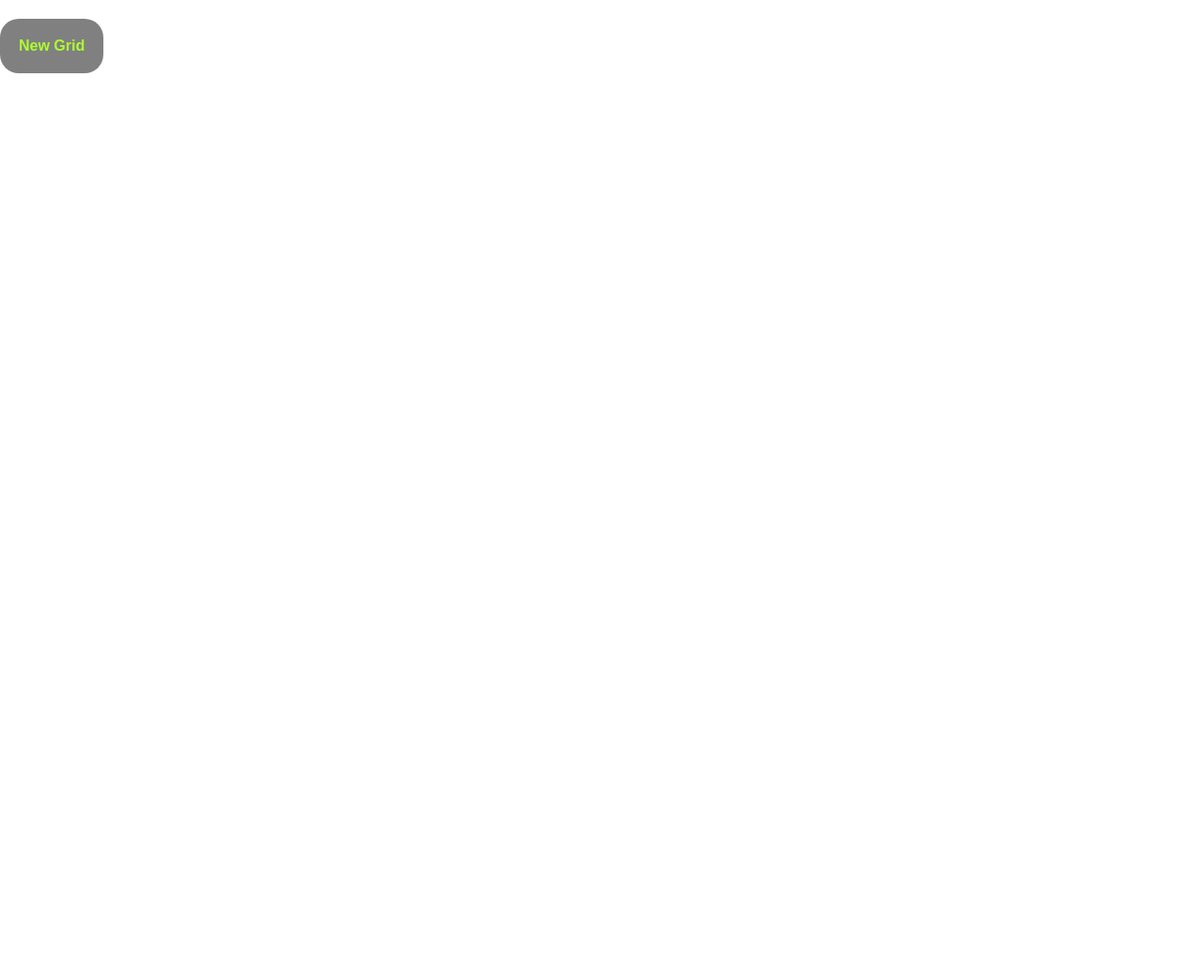
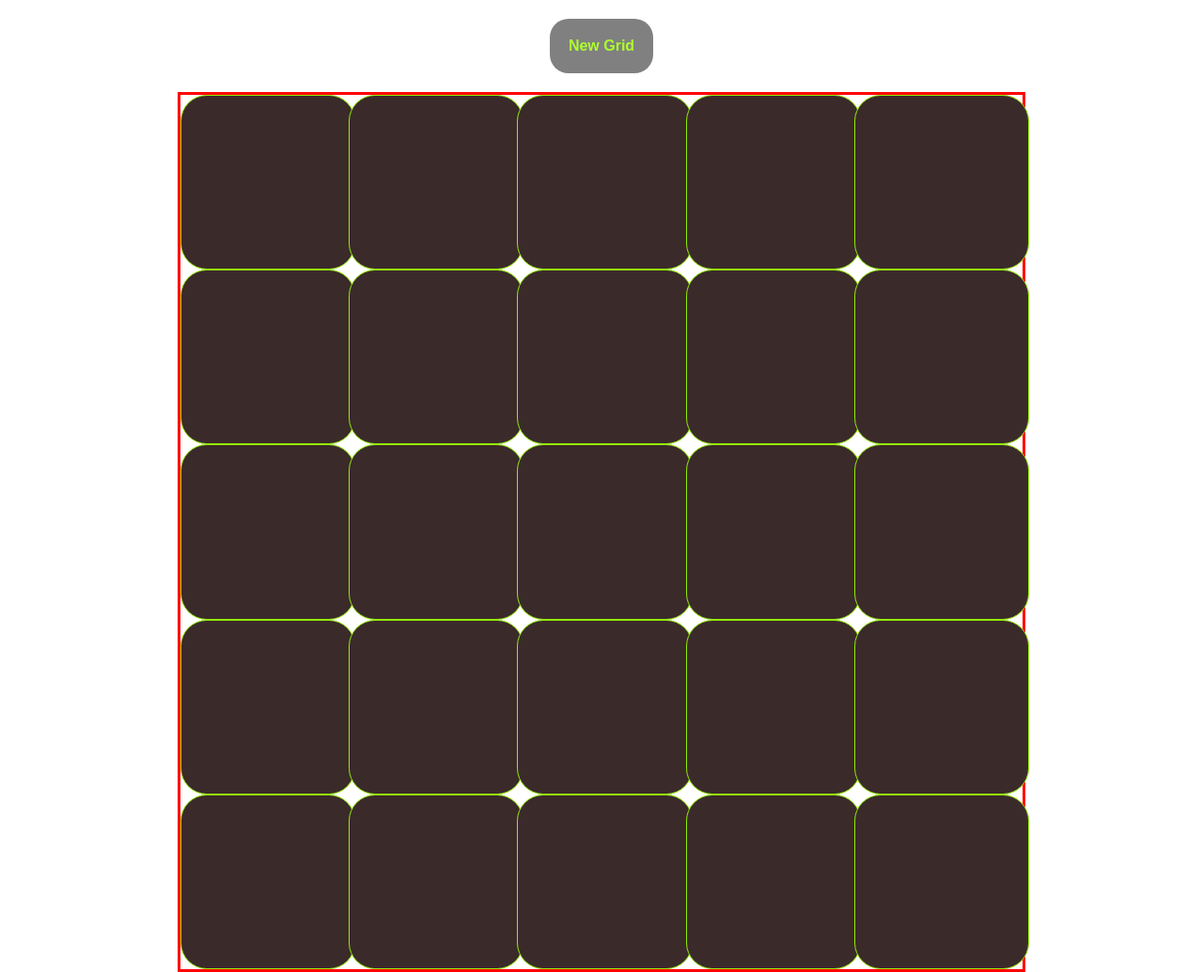
Before and after one commit to tmannazy/etch-a-sketch, a plain HTML site: page index.html in a window 1280 px wide. Shown: the whole page at 94% size. Before the commit the page ends 800 px from the top, so only its background shows below. Drawn offline with Linux system fonts and the light colour scheme.

Commit message:
Center the container that keep the grids

```diff
--- a/script.js
+++ b/script.js
@@ -4,7 +4,7 @@
 // Create a reset button for the game
 // When user clicks on the button, clear the colored boxes
 // Ask user to enter the number of boxes to create dynamically
-// If the number is greater than 100, ask user to enter a lesser number
+// If the number is greater than 50, ask user to enter a lesser number
 // Display selected boxes
 // Move over the boxes to make a sketch as it colors the board
 // Make your desired sketch.
@@ -12,34 +12,44 @@
 
 
 
-// const container = document.querySelector('.container');
+const container = document.querySelector('.container');
+const button = document.querySelector('#button');
+const gridCells = document.querySelectorAll('.grid-cells');
 
-// function createGrid(rows, cols) {
-//     container.style.setProperty('--grid-rows', rows);
-//     container.style.setProperty('--grid-cols', cols);
-//     for (let i = 0; i < (rows * cols); i++){
-//         let cell = document.createElement('div');
-//         cell.style.width = rows + 'px';
-//         cell.style.height = cols + 'px';
-//         container.appendChild(cell).className = 'grid-cells';
-//     }
-// }
+function createGrid(rows, cols) {
+    container.style.setProperty('--grid-rows', rows);
+    container.style.setProperty('--grid-cols', cols);
+    for (let i = 0; i < (rows * cols); i++){
+        let cell = document.createElement('div');
+        container.appendChild(cell).className = 'grid-cells';
+    }
+}
 
-// createGrid(8, 8);
 
-// const gridCells = document.querySelectorAll('.grid-cells');
+// function resetGrid() {
+//         // createGrid(5, 5);
+//         document.querySelectorAll('.grid-cells').forEach(item => item.style = '');
+// };
 
-// const button = document.querySelector('#button');
+// button.addEventListener('click', resetGrid);
+button.addEventListener('click', () => {
+    let gridNum = parseInt(prompt('Enter your grid size', 'Type a number'));
+    if (/^[0-9.,]+$/.test(gridNum) && gridNum > 1 && gridNum <= 50) {
+        createGrid(gridNum, gridNum);
+        // resetGrid();
+    } else {
+        alert('Enter a grid size between 1 and  50');
+    }
+});
 
-// button.addEventListener('click', () => {
-//     let gridNum = parseInt(prompt('Enter your grid length', 'Type a number'));
-//     if (/^[0-9.,]+$/.test(gridNum) && gridNum > 1 && gridNum <= 100) {
-//         createGrid(gridNum, gridNum);
-//     } else {
-//         alert('Enter a length of 1 and less than 100');
-//     }
-// });
+gridCells.forEach(cells => {
+    cells.addEventListener('mouseover', () => cells.style.backgroundColor = 'red');
+});
 
-// gridCells.forEach(cells => {
-//     cells.addEventListener('mouseover', () => cells.style.backgroundColor = 'red');
-// });
+
+function gridDisplay() {
+    createGrid(5, 5);
+    // createGrid(gridNum, gridNum);
+}
+
+gridDisplay();
--- a/style.css
+++ b/style.css
@@ -9,7 +9,12 @@
     --background-color: rgb(59, 42, 42);
 }
 
-#button {
+.btn-control {
+    margin: 20px auto;
+    text-align: center;
+}
+
+button {
     padding: 20px;
     border-radius: 20px;
     background-color: grey;
@@ -21,35 +26,31 @@
     outline: none;
 }
 
-#button:hover {
+button:hover {
     background-color: rgb(183, 241, 124);
     color: gray;
 }
 
-#button:active {
+button:active {
     box-shadow: 1px 4px 3px rgb(2, 58, 20);
-}
-
-.btn-control {
-    margin: 20px auto 50px;
-    position: relative;
-    grid-column-start: 1;
-    grid-column-end: var(--grid-cols);
 }
 
 .container {
     display: grid;
-    max-width: 50%;
-    grid-template: repeat(var(--grid-rows), auto) / repeat(var(--grid-cols), auto);
+    grid-template-rows: repeat(var(--grid-rows), auto);
+    grid-template-columns: repeat(var(--grid-cols), auto);
     margin: 0 auto;
-    grid-gap: 2rem;
+    width: 70vw;
+    border: 3px solid red;
 }
 
 .grid-cells {
-    grid-area: 2 / 2;
+    grid-row: 1 / span auto;
+    grid-column: 1 / span auto;
     background-color: rgb(59, 42, 42);
-    padding: 15%;
-    margin: 0 auto;
-    border-radius: 35%;
-    border: 3px solid rgb(148, 241, 7);
+    padding: 50%;
+    width: 5px;
+    height: 5px;
+    border-radius: 15%;
+    border: 1px solid rgb(148, 241, 7);
 }
```
